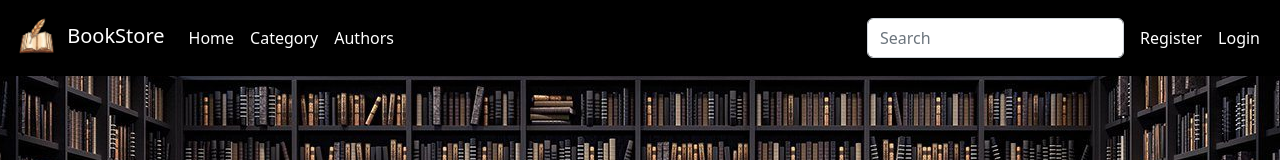
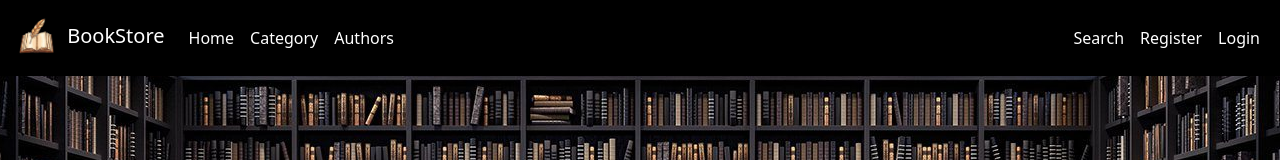
Before and after one commit to m-saleh96/Angular-BookStore, an Angular app: page / in a window 1280 px wide. Shown: the top 160 px of the page. Built offline with nearby package versions, Linux system fonts and the light colour scheme; no server answers.

Commit message:
add searchlink in navbar

```diff
--- a/src/app/navbar/navbar.component.html
+++ b/src/app/navbar/navbar.component.html
@@ -29,10 +29,10 @@
 
 
         <div class="x d-flex">
-          <form class="d-flex" role="search">
-            <input class="form-control me-2" type="search" placeholder="Search" aria-label="Search">
-          </form>
           <ul class="navbar-nav">
+            <li *ngIf="!isLogin" class="nav-item">
+              <a class="nav-link text-white" routerLink="search" routerLinkActive="active">Search</a>
+            </li>
             <li *ngIf="!isLogin" class="nav-item">
               <a class="nav-link text-white" routerLink="register" routerLinkActive="active">Register</a>
             </li>
```
